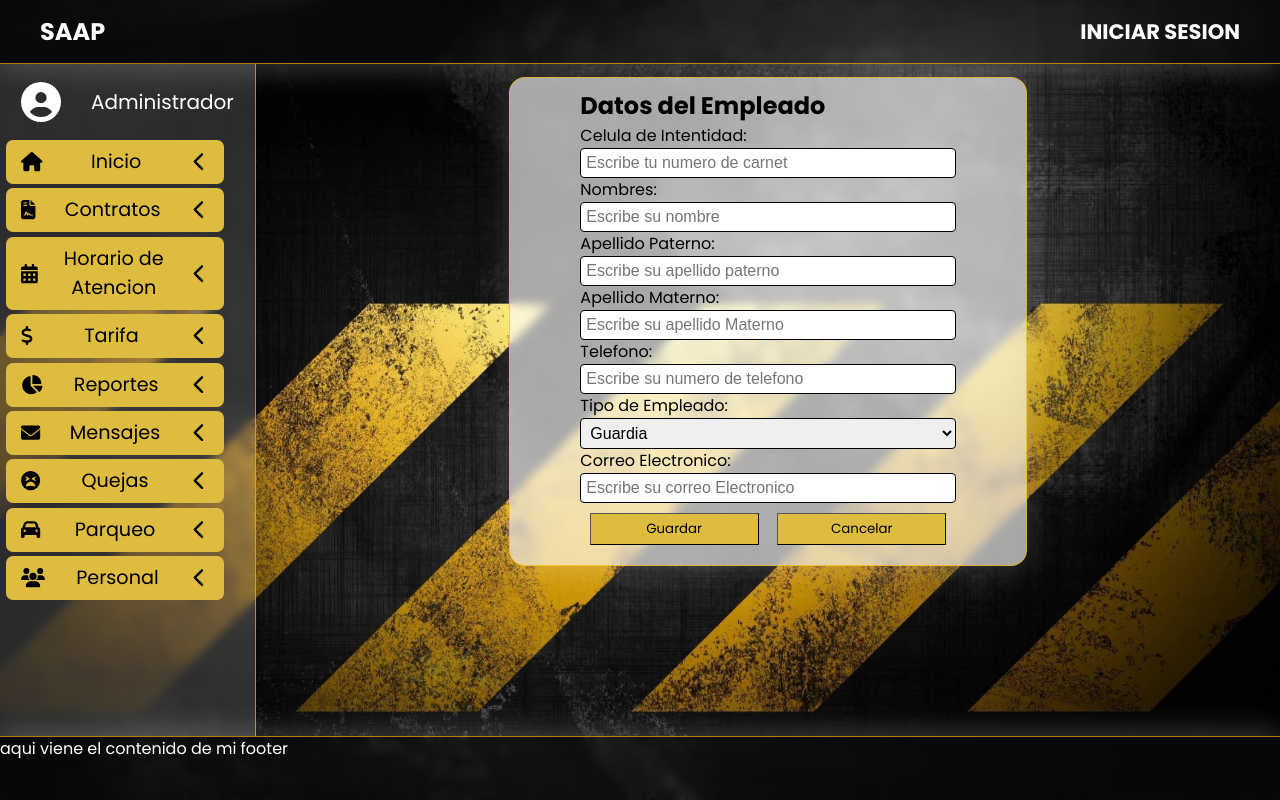
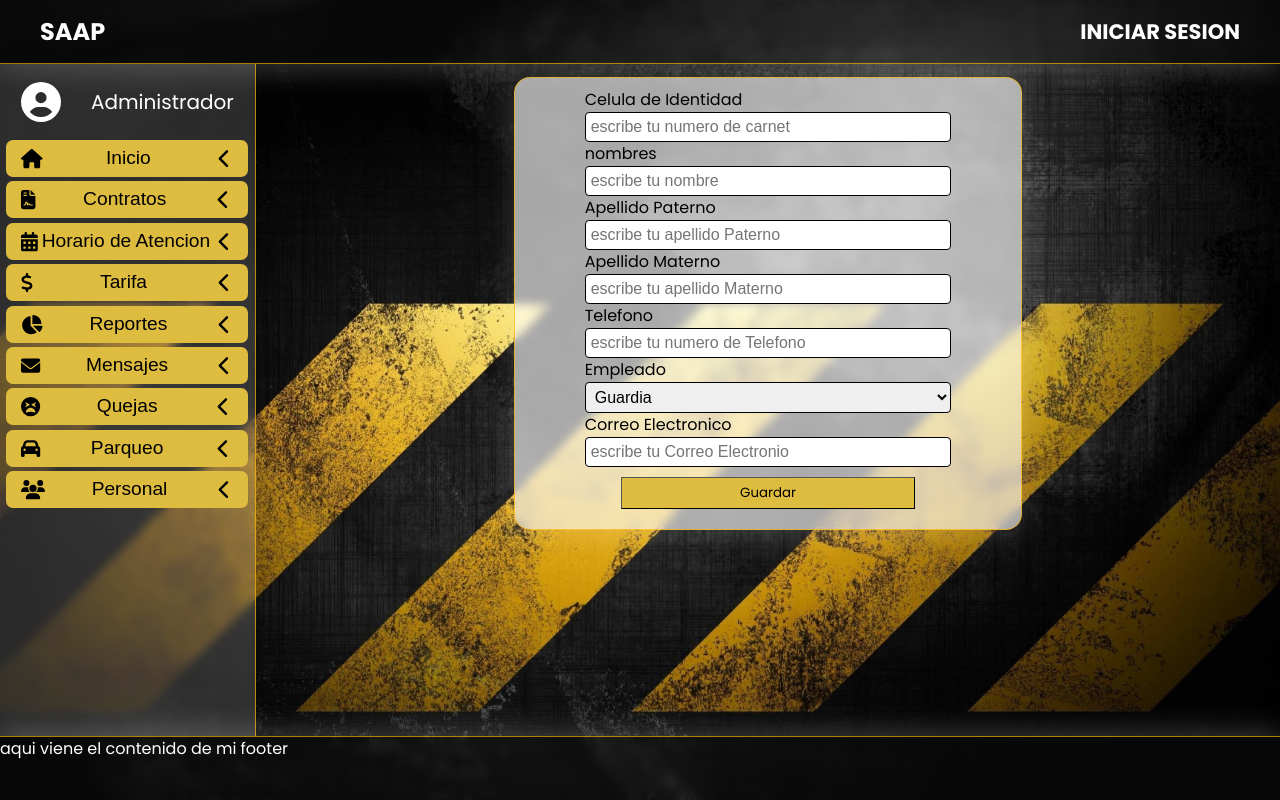
Before and after one commit to soft-e/saap, a React (Vite) app in the folder frontend/: page /personal/Registro in a window 1280 px wide. Built offline with nearby package versions, Linux system fonts and the light colour scheme.

Commit message:
cambios para que no se desconfigure los botones

```diff
--- a/frontend/src/assets/css/personal/personalRegistro.css
+++ b/frontend/src/assets/css/personal/personalRegistro.css
@@ -54,12 +54,24 @@ select{
     justify-content: center;
 }
 
-button{
-    width: 90%;
+.stylesButton{
+    width: 80%;
     display: flex;
     justify-content: center;
     padding: 5px 32px;
     font-family: 'Poppins', sans-serif;
     background-color:#debc40;
     border-width: 1px;
+    cursor: pointer;
 }
+
+.stylesButton:hover{
+    width: 90%;
+    background-color:#c49e18;
+}
+
+.styleErrores{
+    font-size: 0.8rem;
+    color: #eb2929;
+    padding: 10px 20px;
+}
--- a/frontend/src/components/personal/CardPersonalRegistro.jsx
+++ b/frontend/src/components/personal/CardPersonalRegistro.jsx
@@ -1,70 +1,175 @@
 import '../../assets/css/personal/personalRegistro.css';
+import React from 'react';
 import { Formik } from "formik";
 
-export function CardPersonalRegistro(){
+const FormularioRegistroPersonas = () => {
+
     return(
         <div className='cardRegistroPersonal'>
-            <form>
-                <h2>Datos del Empleado</h2>
-                <div id="input">
-                    <label htmlFor="">
-                        Celula de Intentidad:
-                    </label>
-                    <input type="text" id="inputText" placeholder="Escribe tu numero de carnet"/>
+            <Formik
+                initialValues={{
+                    celulaIdentidad: '',
+                    nombres: '',
+                    apellidoPaterno: '',
+                    apellidoMaterno: '',
+                    telefono: '',
+                    correo: '',
+                }}
+
+                validate={(valores) => {
+                    let errores = {};
+
+                    //validacion Celula de Identidad
+                    if(!valores.celulaIdentidad){
+                        errores.celulaIdentidad = 'el campo Celula de Intentidad es requerido obligatoriamente';
+                    }
+
+
+                    //validacion para el nombre
+                    if(!valores.nombres){
+                        errores.nombres = 'el campo nombre es requerido obligatoriamente';
+                    }else if(!/^[a-zA-ZÀ-ÿ\s]{1,40}$/.test(valores.nombres)){
+                        errores.nombres = 'el campo no pude tener numeros';
+                    }
+
+                    //validacion apellido Paterno
+                    if(!valores.apellidoPaterno){
+                        errores.apellidoPaterno = 'el campo Apellido Paterno es requerido obligatoriamente';
+                    }else if(!/^[a-zA-ZÀ-ÿ\s]{1,40}$/.test(valores.apellidoPaterno)){
+                        errores.apellidoPaterno = 'el campo no pude tener numeros';
+                    }
+
+                    //validacion apellido Materno
+                    if(!valores.apellidoMaterno){
+                        errores.apellidoMaterno = 'el campo Apellido Materno es requerido obligatoriamente';
+                    }else if(!/^[a-zA-ZÀ-ÿ\s]{1,40}$/.test(valores.apellidoMaterno)){
+                        errores.apellidoMaterno = 'el campo no pude tener numeros';
+                    }
+
+                    //validacion Telefono
+                    if(!valores.telefono){
+                        errores.telefono = 'el campo Telefono es requerido obligatoriamente';
+                    }else if(!/^[0-9\s]{1,10}$/.test(valores.telefono)){
+                        errores.telefono = 'el campo no pude tener letras o caracteres especiales';
+                    }
+
+                    //validacion correo electronio
+                    if(!valores.correo){
+                        errores.correo = 'el campo Correlo Electronico es requerido obligatoriamente';
+                    }else if(!/^[a-zA-Z0-9_.+-]+@[a-zA-Z0-9-]+\.[a-zA-Z0-9-.]+$/.test(valores.correo)){
+                        errores.correo = 'el campo solo puede tener letras, numeros, gion y guion bajo';
+                    }
+
+                    return errores;
+                }}
+
+                onSubmit={(valores, {resetForm}) => {
+                    resetForm();
+                    console.log(valores);
+                    console.log('formulario Enviado');
+                }}
+            >
+                {({values, errors, touched, handleSubmit, handleChange, handleBlur}) => (
+                    <form onSubmit={handleSubmit}>
+                    <div>
+                        <label htmlFor='celulaIdentidad'>Celula de Identidad</label>
+                        <input
+                            type='text'
+                            id='celulaIdentidad'
+                            name='celulaIdentidad'
+                            placeholder='escribe tu numero de carnet'
+                            value={values.celulaIdentidad}
+                            onChange={handleChange}
+                            onBlur={handleBlur}
+                        />
+                        {touched.celulaIdentidad && errors.celulaIdentidad && <div className='styleErrores'>{errors.celulaIdentidad}</div>}
                     </div>
-                <div id="input">
-                    <label htmlFor="">
-                        Nombres:
-                    </label>
-                    <input type="text" id="inputText" placeholder="Escribe su nombre"/>
+                    <div>
+                        <label htmlFor='nombres'>nombres</label>
+                        <input
+                            type='text'
+                            id='nombres'
+                            name='nombres'
+                            placeholder='escribe tu nombre'
+                            value={values.nombres}
+                            onChange={handleChange}
+                            onBlur={handleBlur}
+                        />
+                        {touched.nombres && errors.nombres && <div className='styleErrores'>{errors.nombres}</div>}
                     </div>
-                <div id="input">
-                    <label htmlFor="">
-                            Apellido Paterno:
-                    </label>
-                    <input type="text" id="inputText" placeholder="Escribe su apellido paterno"/>
+                    <div>
+                        <label htmlFor='apellidoPaterno'>Apellido Paterno</label>
+                        <input
+                            type='text'
+                            id='apellidoPaterno'
+                            name='apellidoPaterno'
+                            placeholder='escribe tu apellido Paterno'
+                            value={values.apellidoPaterno}
+                            onChange={handleChange}
+                            onBlur={handleBlur}
+                        />
+                        {touched.apellidoPaterno && errors.apellidoPaterno && <div className='styleErrores'>{errors.apellidoPaterno}</div>}
                     </div>
-                <div id="input">
-                    <label htmlFor="">
-                        Apellido Materno:
-                    </label>
-                    <input type="text" id="inputText" placeholder="Escribe su apellido Materno"/>
+                    <div>
+                        <label htmlFor='apellidoMaterno'>Apellido Materno</label>
+                        <input
+                            type='text'
+                            id='apellidoMaterno'
+                            name='apellidoMaterno'
+                            placeholder='escribe tu apellido Materno'
+                            value={values.apellidoMaterno}
+                            onChange={handleChange}
+                            onBlur={handleBlur}
+                        />
+                        {touched.apellidoMaterno && errors.apellidoMaterno && <div className='styleErrores'>{errors.apellidoMaterno}</div>}
                     </div>
-                <div id="input">
-                    <label htmlFor="">
-                        Telefono:
-                    </label>
-                    <input type="text" id="inputText" placeholder="Escribe su numero de telefono"/>
+                    <div>
+                        <label htmlFor='telefono'>Telefono</label>
+                        <input
+                            type='text'
+                            id='telefono'
+                            name='telefono'
+                            placeholder='escribe tu numero de Telefono'
+                            value={values.telefono}
+                            onChange={handleChange}
+                            onBlur={handleBlur}
+                        />
+                        {touched.telefono && errors.telefono && <div className='styleErrores'>{errors.telefono}</div>}
                     </div>
-                <div id="input">
-                    <label htmlFor="">
-                        Tipo de Empleado:
-                    </label>
-                    <select name="ad" onchange="crearlink(this.form)">
-                        <option selected> Guardia </option>
-                        <option value="1.htm">Secretaria</option>
+                    <div>
+                        <label htmlFor='empleado'>Empleado</label>
+                        <select
+                            type='text'
+                            id='empleado'
+                            name="empleado"
+                        >
+                            <option value='Guardia'> Guardia </option>
+                            <option value='Secretaria'>Secretaria</option>
                         </select>
                     </div>
-                <div id="input">
-                    <label htmlFor="">
-                        Correo Electronico:
-                    </label>
-                    <input type="text" id="inputText" placeholder="Escribe su correo Electronico"/>
+                    <div>
+                        <label htmlFor='correo'>Correo Electronico</label>
+                        <input
+                            type='email'
+                            id='correo'
+                            name='correo'
+                            placeholder='escribe tu Correo Electronio'
+                            value={values.correo}
+                            onChange={handleChange}
+                            onBlur={handleBlur}
+                        />
+                        {touched.correo && errors.correo && <div className='styleErrores'>{errors.correo}</div>}
                     </div>
                     <div className="espacioBoton">
-                    <div className='btn'>
-                    <button  type="submit">
+                        <button  className='stylesButton' type="submit">
                             Guardar
                         </button>
                     </div>
-                    <div className='btn'>
-                    <button type="submit">
-                        Cancelar
-                    </button>
+                </form>
+                )}
+            </Formik>
+
         </div>
-                </div>
-
-            </form>
-        </div>
-    )
+    );
 }
+export default FormularioRegistroPersonas;
--- a/frontend/src/pages/PersonalRegistro.jsx
+++ b/frontend/src/pages/PersonalRegistro.jsx
@@ -1,12 +1,12 @@
 import ButtonBoxAdmin from "../components/ButtonBoxAdmin";
-import { CardPersonalRegistro } from "../components/personal/CardPersonalRegistro";
+import FormularioRegistroPersonas from "../components/personal/CardPersonalRegistro";
 import '../assets/css/personal/personalRegistro.css';
 
 function PersonalRegistro(){
     return <div className="caja">
         <ButtonBoxAdmin/>
         <div className="cardPersonal">
-            <CardPersonalRegistro/>
+            <FormularioRegistroPersonas/>
         </div>
     </div>
   }
```
Lines whose indentation alone changed are shown as unchanged.
